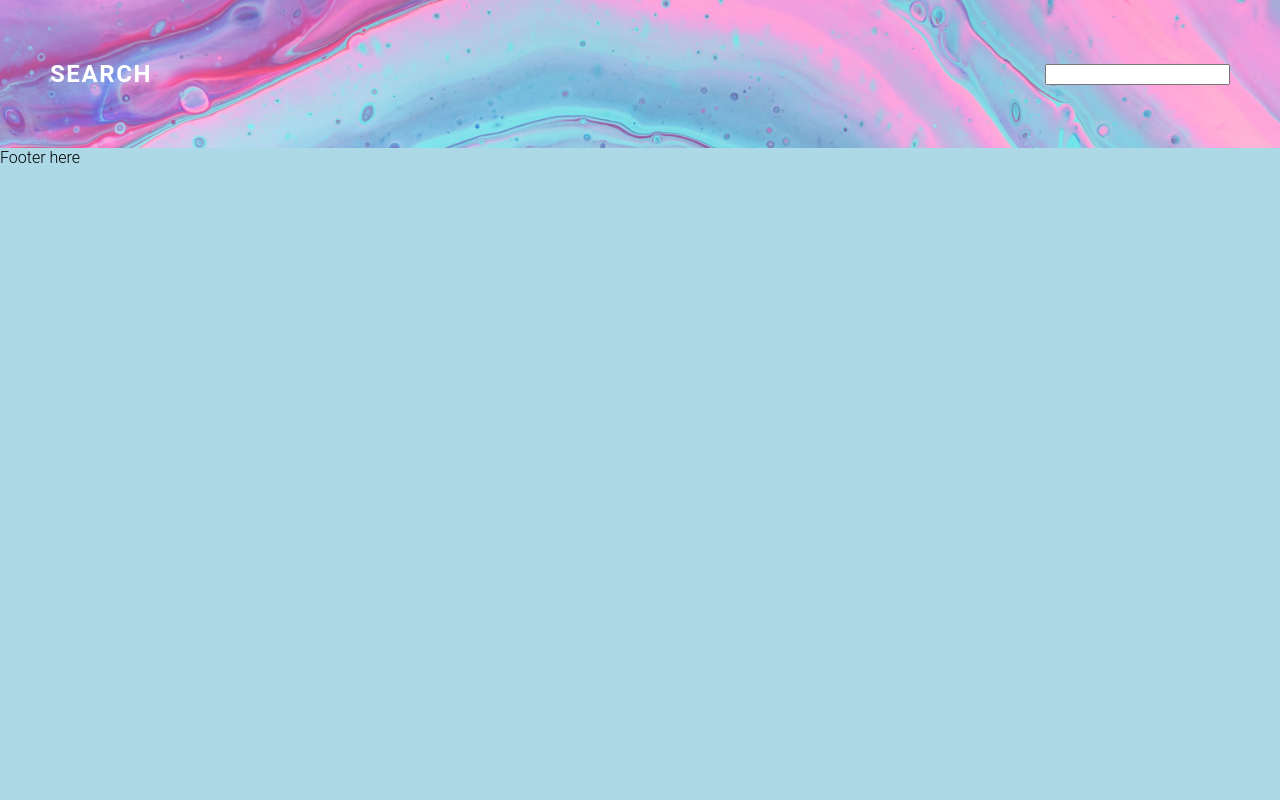
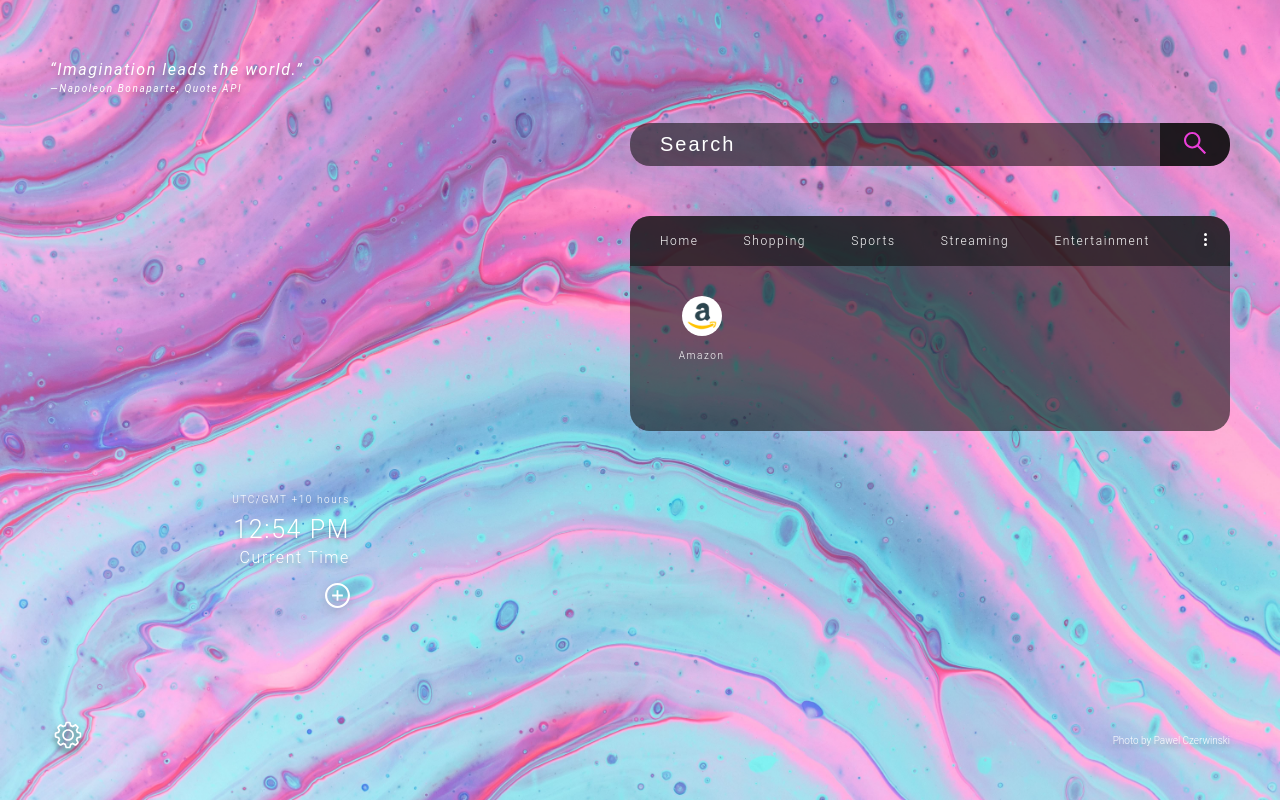
Before and after one commit to JohPik/mucho-chrome-extension, a React (Create React App) app: page / in a window 1280 px wide. Built offline with nearby package versions, Linux system fonts and the light colour scheme.

Commit message:
Update components fot DOM to match style

```diff
--- a/src/App.css
+++ b/src/App.css
@@ -30,6 +30,11 @@ button:hover {
 }
 
 /****** Main Section ******/
+#root {
+  position: relative;
+  height: 100vh;
+}
+
 .main {
   display: flex;
   justify-content: space-between;
--- a/src/App.js
+++ b/src/App.js
@@ -1,13 +1,18 @@
 // import logo from './logo.svg';
 import './App.css';
-import Search from './components/Search'
+import Quote from './components/Quote';
+import Features from './components/Features';
+import Times from './components/Times'
+
 import Footer from './components/Footer'
 
 function App() {
   return (
     <>
       <div className="main">
-        <Search />
+        <Quote />
+        <Features />
+        <Times />
       </div>
       <Footer />
     </>
--- /dev/null
+++ b/src/components/Features.js
@@ -0,0 +1,12 @@
+import React from 'react'
+import Search from './Search'
+import Bookmarks from './Bookmarks'
+
+export default function Features() {
+    return (
+        <section className="features">
+            <Search />
+            <Bookmarks />
+        </section>
+    )
+}
--- a/src/components/Footer.js
+++ b/src/components/Footer.js
@@ -2,8 +2,9 @@ import React from 'react'
 
 export default function Footer() {
     return (
-        <div>
-            Footer here
-        </div>
+        <footer>
+            <button className="settings__button"></button>
+            <div className="photo_copyright">Photo by Pawel Czerwinski</div>
+        </footer>
     )
 }
--- a/src/components/bookmarks.js
+++ b/src/components/bookmarks.js
@@ -1,9 +1,33 @@
 import React from 'react'
+import threeDots from '../img/three-dots.svg';
+import favicons from '../img/favicons/amazon.png';
 
 export default function Bookmarks() {
     return (
-        <div>
-            bookmarks
+        <div className="bookmarks">
+
+            <div class="bookmarks__navigation">
+                <ul>
+                    <li>home</li>
+                    <li>shopping</li>
+                    <li>sports</li>
+                    <li>streaming</li>
+                    <li>entertainment</li>
+                </ul>
+                <button class="bookmarks__navigation__edit-button"></button>
+            </div>
+
+            <div className="bookmarks__links">
+                <div className="bookmark">
+                    <a href="">
+                        <img className="bookmark__favicon" src={favicons} alt="" />
+                        <p>amazon</p>
+                        <button className="bookmark__edit-button">
+                            <img src={threeDots} alt="" />
+                        </button>
+                    </a>
+                </div>
+            </div>
         </div>
     )
 }
--- a/src/components/quote.js
+++ b/src/components/quote.js
@@ -2,8 +2,14 @@ import React from 'react'
 
 export default function Quote() {
     return (
-        <div>
-            quote
-        </div>
+        <section class="quote">
+            <figure>
+                <blockquote cite="#">
+                    <p>Imagination leads the world.</p>
+                </blockquote>
+                <figcaption>—Napoleon Bonaparte, <cite>Quote API</cite></figcaption>
+            </figure>
+        </section>
+
     )
 }
--- a/src/components/search.js
+++ b/src/components/search.js
@@ -15,59 +15,19 @@ const Search = () => {
 
 
     return (
-        <>
-            {/* Temporary Text START*/}
-            <h2>SEARCH</h2>
-            {/* Temporary Text END*/}
-
-            <form className='form' onSubmit={handleSubmit}>
-                <div>
-                    <input
-                        id="myInput"
-                        type='text'
-                        value={query}
-                        onChange={ e => setQuery(e.target.value)}
-                    />
-                </div>
+        <div className='search'>
+            <form onSubmit={handleSubmit}>
+                <input
+                    id="myInput"
+                    type='text'
+                    value={query}
+                    onChange={e => setQuery(e.target.value)}
+                    placeholder="Search"
+                />
+                <button type="submit"></button>
             </form>
-        </>
+        </div>
     );
 };
 
 export default Search;
-
-
-/* OLD Version using useRef*/
-// import React, { useEffect, useRef } from 'react';
-
-// const Search = () => {
-//     const refContainer = useRef(null);
-
-//     const handleSubmit = (e) => {
-//         e.preventDefault();
-
-//         let query = refContainer.current.value;
-
-//         chrome.search.query({
-//             text: query
-//         });
-
-//         refContainer.current.value = '';
-//     };
-
-//     useEffect(() => {
-//         refContainer.current.focus();
-//     });
-
-//     return (
-//         <>
-//             <form className='form' onSubmit={handleSubmit}>
-//                 <div>
-//                     <input id="myInput" type='text' ref={refContainer} />
-//                 </div>
-//             </form>
-//         </>
-//     );
-// };
-
-// export default Search;
--- a/src/components/times.js
+++ b/src/components/times.js
@@ -2,8 +2,13 @@ import React from 'react'
 
 export default function Times() {
     return (
-        <div>
-            times
-        </div>
+        <section className="times">
+            <div className="time_container">
+                <p className="time_zone">UTC/GMT +10 hours</p>
+                <p className="time_live">12:54 PM</p>
+                <p className="time_location">Current Time</p>
+            </div>
+            <button></button>
+        </section>
     )
 }
```
